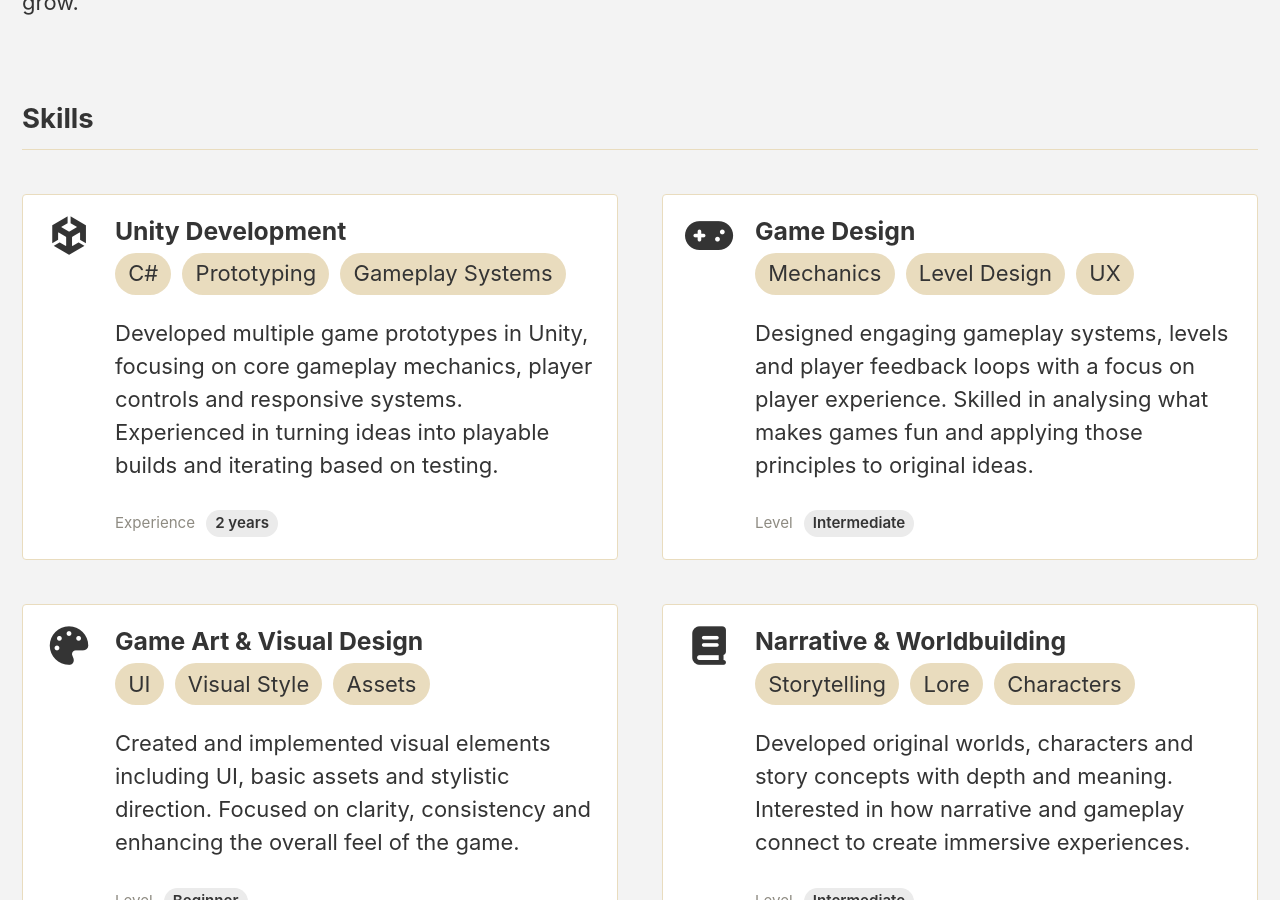
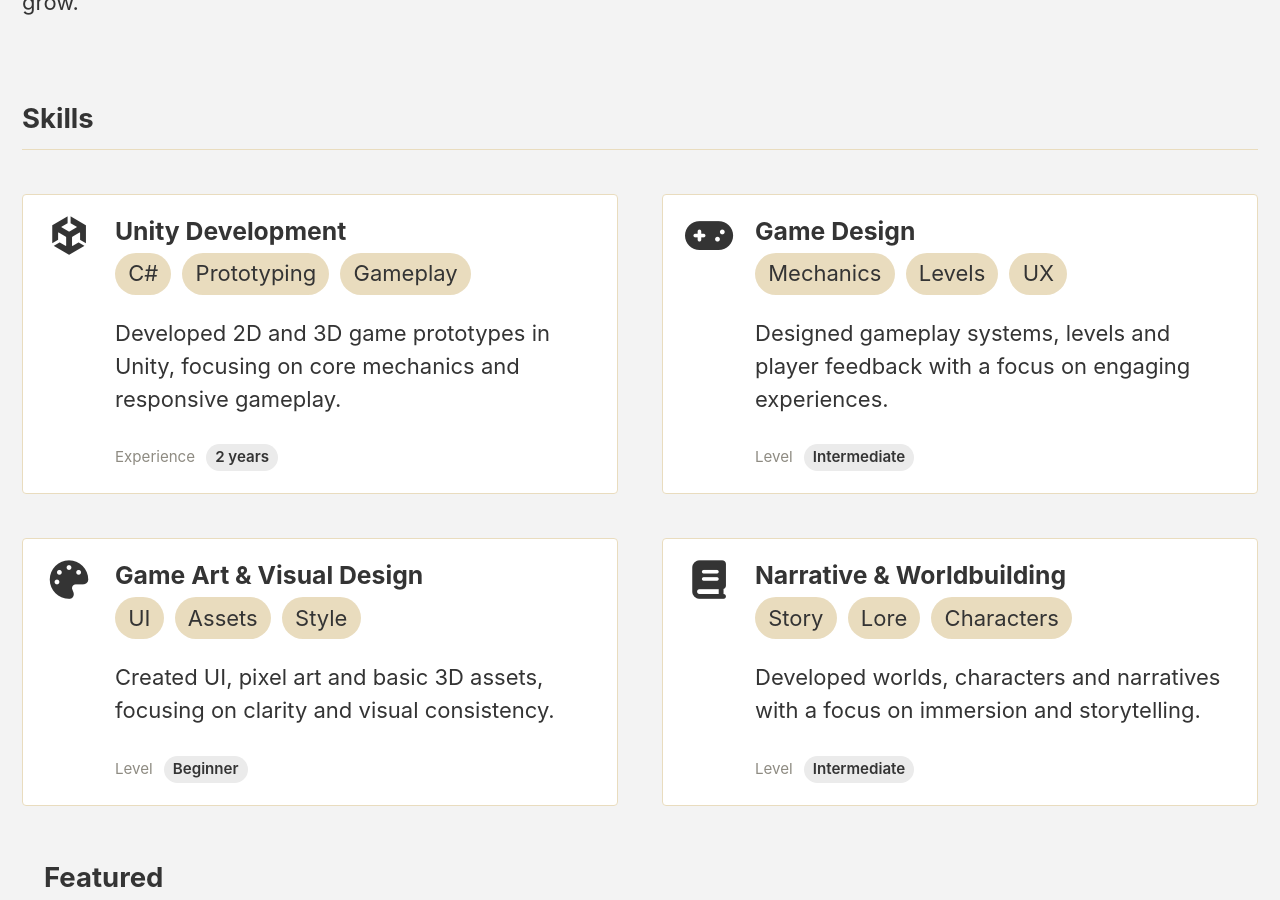
Before and after one commit to Griffsirr/Griffsirr.github.io, a Jekyll site: the page built from _pages/home-page.md, in a window 1280 px wide and 900 px high, scrolled down 1279 px. Built offline with Jekyll 4.4.1, drawn with Linux system fonts in a browser that asks for light colours.

Commit message:
Update home-page.md

```diff
--- a/_pages/home-page.md
+++ b/_pages/home-page.md
@@ -10,24 +10,28 @@ header:
 skills:
   - name: "Unity Development"
     icon: "fab fa-fw fa-unity"
-    badges: ["C#", "Prototyping", "Gameplay Systems"]
-    text: "Developed multiple game prototypes in Unity, focusing on core gameplay mechanics, player controls and responsive systems. Experienced in turning ideas into playable builds and iterating based on testing."
+    badges: ["C#", "Prototyping", "Gameplay"]
+    text: "Developed 2D and 3D game prototypes in Unity, focusing on core mechanics and responsive gameplay."
     years: 2
+
   - name: "Game Design"
     icon: "fas fa-fw fa-gamepad"
-    badges: ["Mechanics", "Level Design", "UX"]
-    text: "Designed engaging gameplay systems, levels and player feedback loops with a focus on player experience. Skilled in analysing what makes games fun and applying those principles to original ideas."
+    badges: ["Mechanics", "Levels", "UX"]
+    text: "Designed gameplay systems, levels and player feedback with a focus on engaging experiences."
     level_label: "Intermediate"
+
   - name: "Game Art & Visual Design"
     icon: "fas fa-fw fa-palette"
-    badges: ["UI", "Visual Style", "Assets"]
-    text: "Created and implemented visual elements including UI, basic assets and stylistic direction. Focused on clarity, consistency and enhancing the overall feel of the game."
+    badges: ["UI", "Assets", "Style"]
+    text: "Created UI, pixel art and basic 3D assets, focusing on clarity and visual consistency."
     level_label: "Beginner"
+
   - name: "Narrative & Worldbuilding"
     icon: "fas fa-fw fa-book"
-    badges: ["Storytelling", "Lore", "Characters"]
-    text: "Developed original worlds, characters and story concepts with depth and meaning. Interested in how narrative and gameplay connect to create immersive experiences."
+    badges: ["Story", "Lore", "Characters"]
+    text: "Developed worlds, characters and narratives with a focus on immersion and storytelling."
     level_label: "Intermediate"
+
 
 feature_row:
   - image_path: /assets/images/placeholder.png
```
